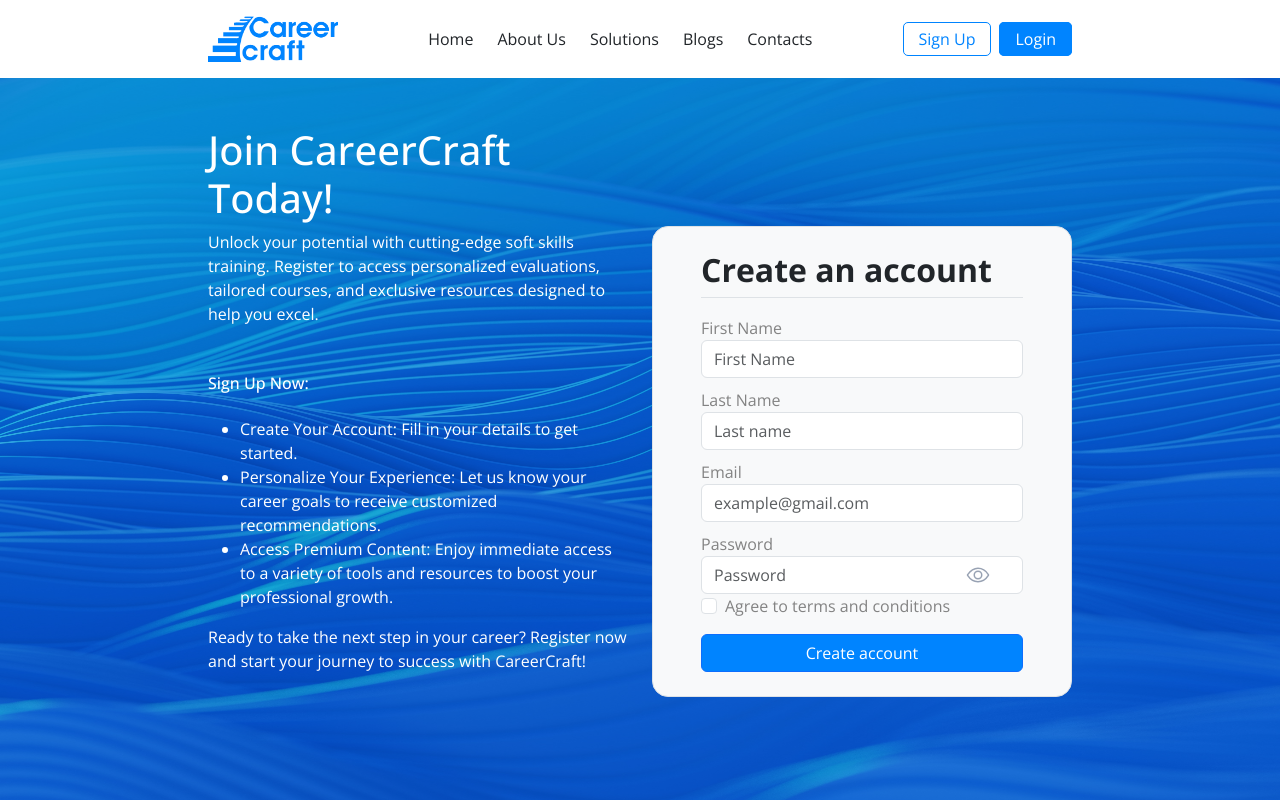
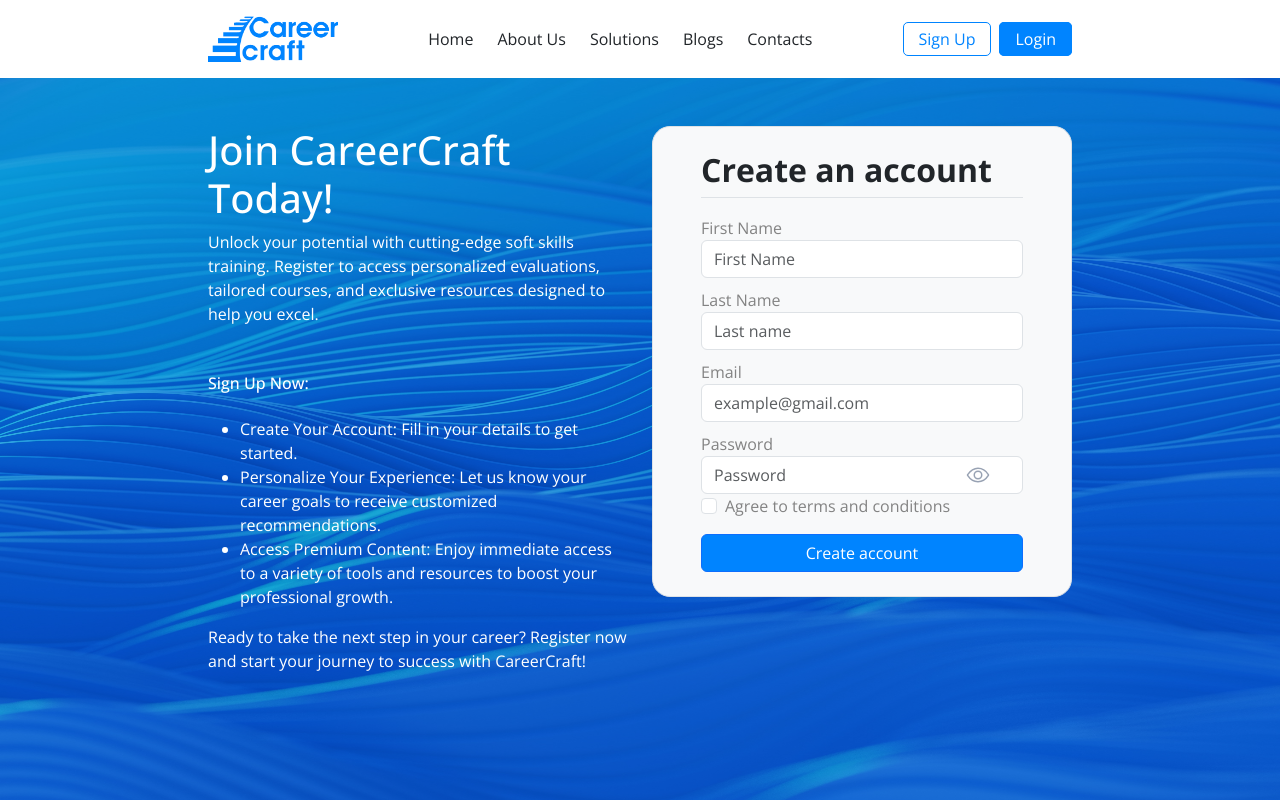
Before and after one commit to Termosfer/careercraft, a React (Vite) app: page /auth/register in a window 1280 px wide. Shown: the top 800 px of the page. Built offline with nearby package versions, Linux system fonts and the light colour scheme.

Commit message:
registration page update

```diff
--- a/src/pages/login/Register.jsx
+++ b/src/pages/login/Register.jsx
@@ -108,7 +108,7 @@ function Register() {
                 noValidate
                 validated={validated}
                 onSubmit={handleSubmit}
-                className="bg-light border rounded-4 px-5 py-4"
+                className="bg-light border px-5 py-4 register"
               >
                 <h2 className="border-bottom fw-bold pb-2">
                   Create an account
--- a/src/pages/login/style.css
+++ b/src/pages/login/style.css
@@ -35,7 +35,9 @@
 .registration-btn {
   background-color: #0084ff !important;
 }
-
+.register{
+  border-radius: 18px;
+}
 .col-md-12 {
   position: relative;
 }
```
